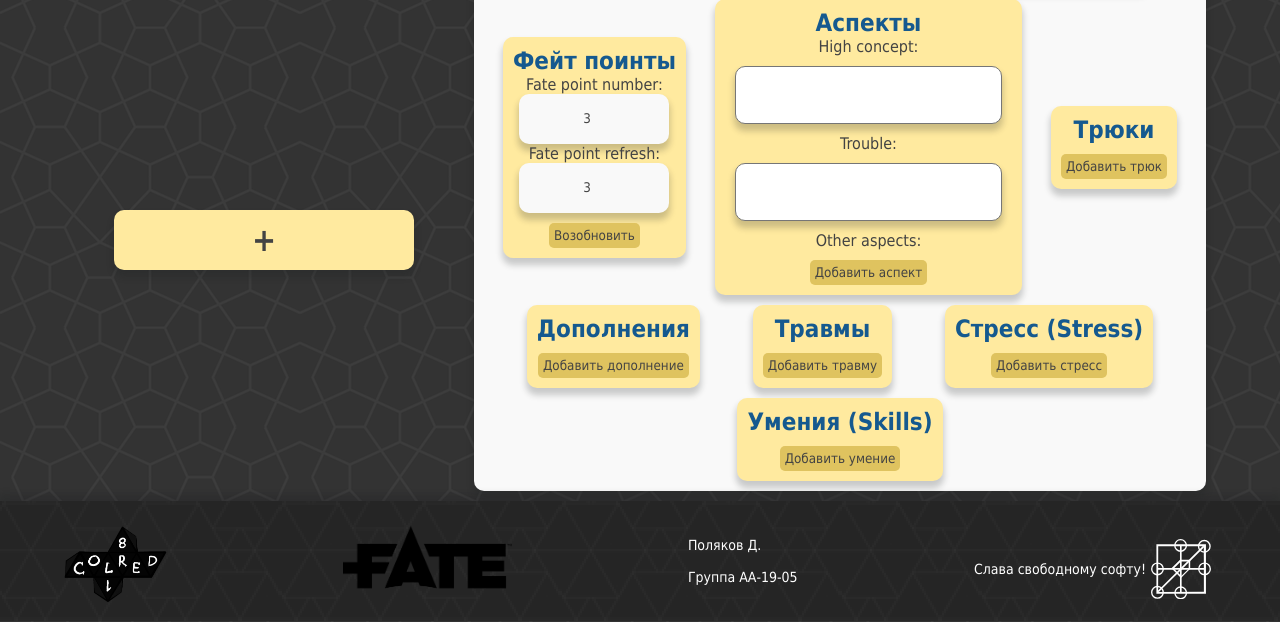
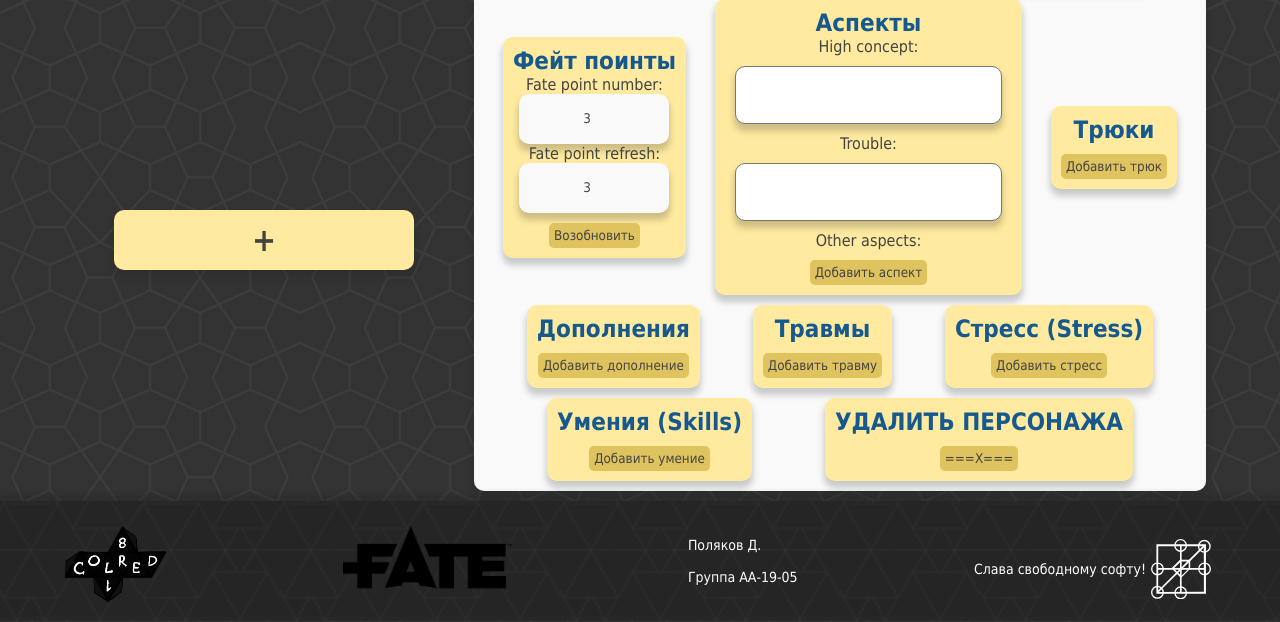
Before and after one commit to Polliakoff/COLRED_Fate, a Django app: page /redactor/4/20 in a window 1280 px wide. Shown: the part 523-1145 px from the top of the page. Run offline with Django 4.2, Linux system fonts and the light colour scheme; a user stored in the database is signed in; data comes from the database, SQL or seed files in the repository; both versions use the stored data as it was after the commit.

Commit message:
character_deletion

```diff
--- a/main/templates/main/list.html
+++ b/main/templates/main/list.html
@@ -212,6 +212,12 @@
             <button class="little_button" id = "skill_add_button" name="add_new_skill">Добавить умение</button>
         </form>
 
+        <form action="" method="post" id="big_deletion" class="list_form">
+            <h2>УДАЛИТЬ ПЕРСОНАЖА</h2>
+            {% csrf_token %}
+            <button class="little_button" id = "delete_character_button" name="delete_character_button">===X===</button>
+        </form>
+
         <!-- Невидимые технические формы и инпуты ================================================================================ -->
         <form action="" method="post" id="delete_aspect_form" class="technical_object">
             {% csrf_token %}
--- a/main/views.py
+++ b/main/views.py
@@ -4,6 +4,7 @@ from .forms import Image_Upload_Form, Image_Upload_Form_ava_edition, psw_ch
 from .forms import Image_Upload_Form, name_desc_form, main_aspects_form, fate_points_form
 from django.contrib.auth import update_session_auth_hash
 from .models import Character, Avatar_of_choice, aspect, stunt, extra, consequence, stress, skill
+from django.contrib.auth.models import User
 
 @login_required
 def main(request):
@@ -264,6 +265,10 @@ def redactor(request,usr_id,chr_id):
                 upd.save()
             return redirect('/redactor/'+str(request.user.id)+'/'+str(current_character.id))
 
+        if 'delete_character_button' in request.POST:
+            Character.objects.filter(id = chr_id).delete()
+            return redirect('/characters')
+
     form_1 = name_desc_form(instance=current_character)
     main_aspects = main_aspects_form(instance=current_character)
     sent_image_form = Image_Upload_Form(instance=current_character)
```
Also changed, not shown: db.sqlite3.
